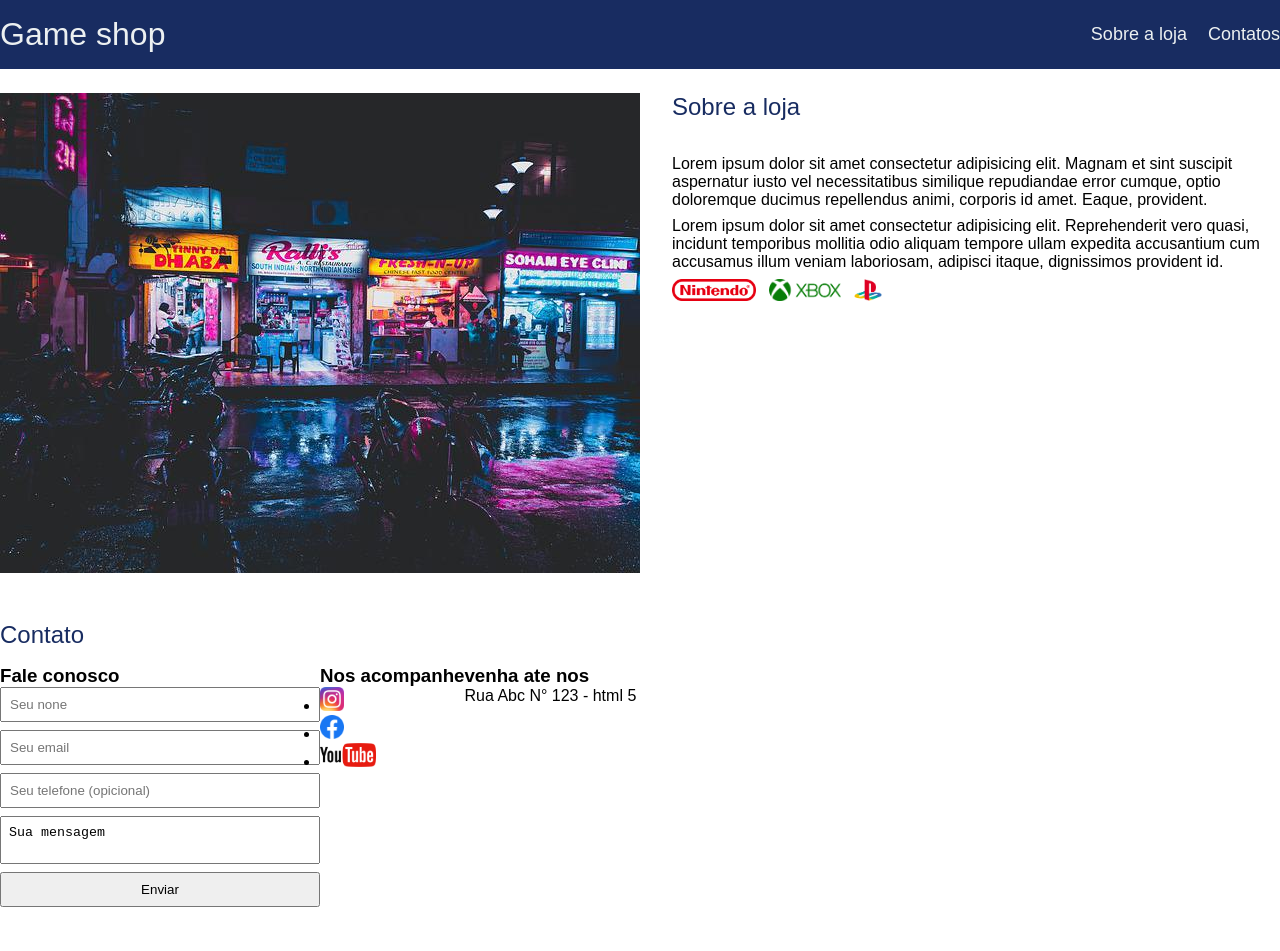
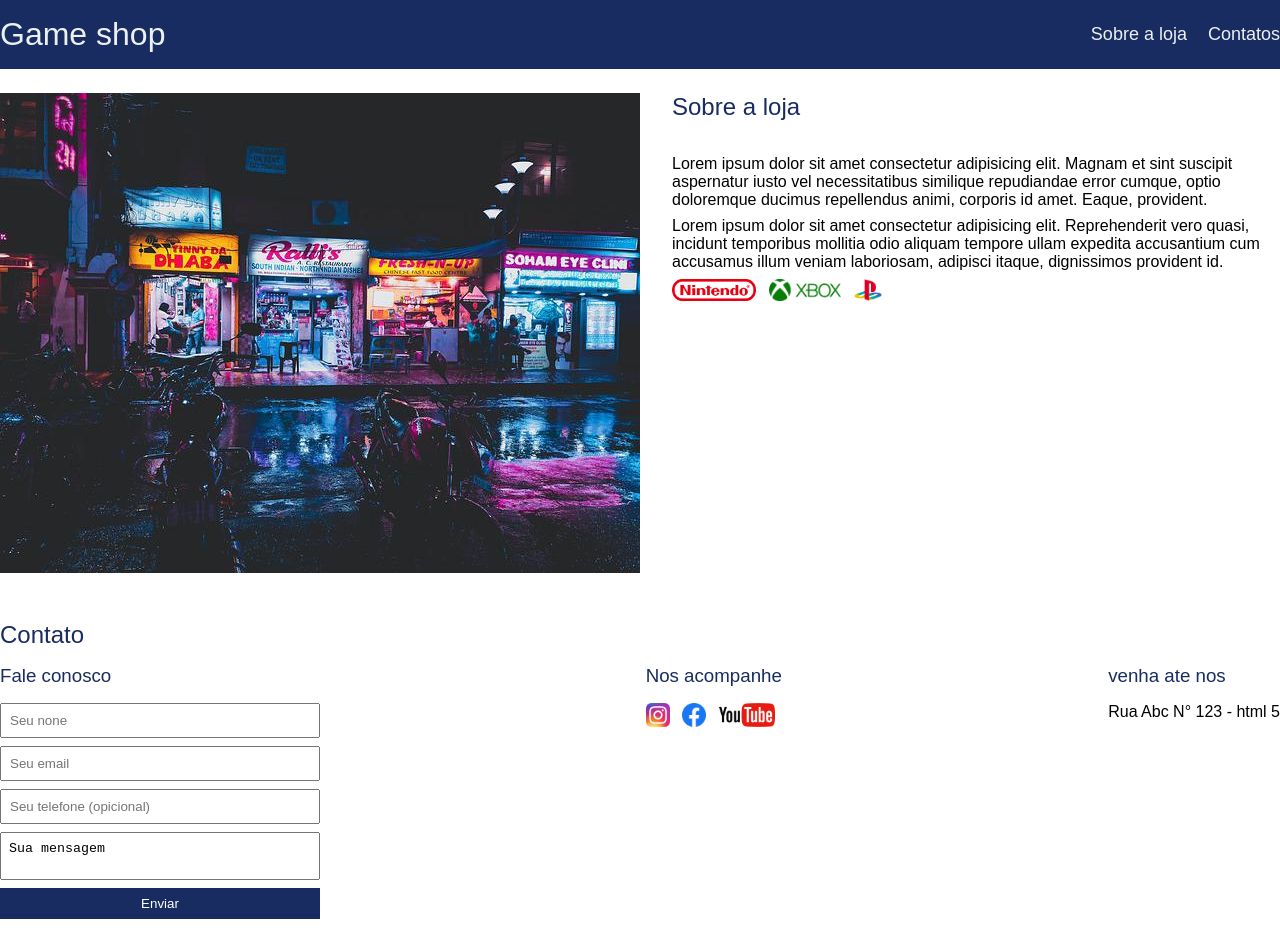
Before and after one commit to Rithiellybecker/game-shop-ebac, a plain HTML site: page ebac modulo 5/index.html in a window 1280 px wide. Drawn offline with Linux system fonts and the light colour scheme.

Commit message:
Add files via upload
adicionando o comando cursor: pointer;

```diff
--- a/ebac modulo 5/main.css
+++ b/ebac modulo 5/main.css
@@ -6,7 +6,9 @@
 
 header h1,
 /*alterar estilo da fonte corretamente*/
-section h2 {
+section h2,
+section h3,
+form button {
     font-family: 'Bungee' cursive;
 }
 
@@ -21,7 +23,8 @@ header {
 }
 
 header h1,
-section h2 {
+section h2,
+section h3 {
     font-weight: normal;
 }
 
@@ -66,7 +69,7 @@ section {
     padding: 24px 0;
 }
 
-section h2 {
+section h2, section h3 {
     margin-bottom: 16px;
     color: #182c61;
 }
@@ -85,12 +88,22 @@ section p {
     height: 24px;
 }
 
+.social-links li {
+    display: inline;
+    margin-right: 8px;
+}
+
+.social-links li a {
+    text-decoration: none;
+}
+
 #contact .container {
     display: block;
 }
 
 .contact-methods {
     display: flex;
+    justify-content: space-between;
 }
 
 form input,
@@ -101,6 +114,18 @@ form button {
     margin-bottom: 8px;
     padding: 8px;
 }
-form textarea{
-    resize: none; /*usado para impedir que a caixa de texto se expanda */
+
+form textarea {
+    resize: none;
+    /*usado para impedir que a caixa de texto se expanda */
 }
+section h3{
+    margin-bottom: 16px;
+}
+
+form button{
+    background-color: #182c61;
+    color: #fff;
+    border: none;
+    cursor: pointer;
+}
```
